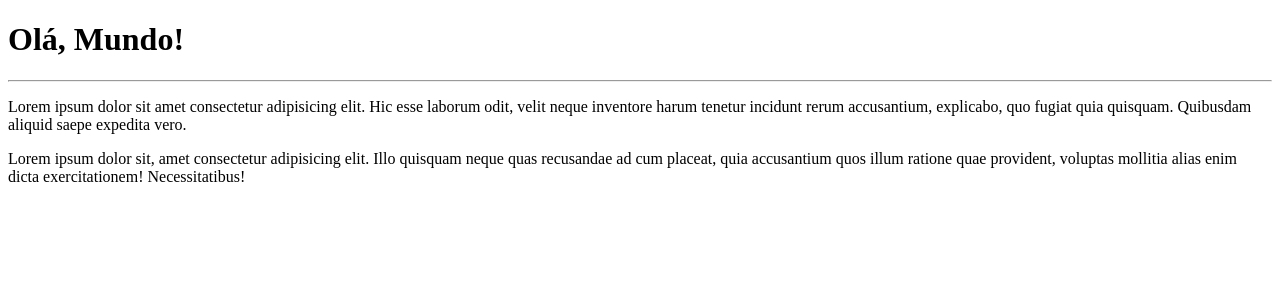
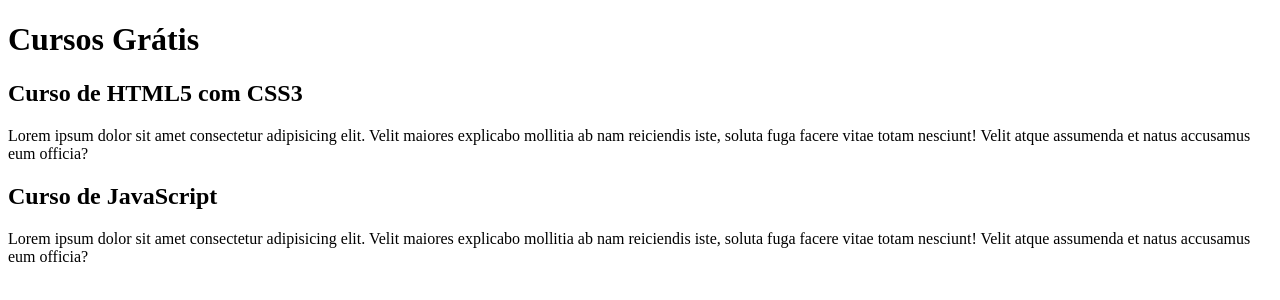
Before and after one commit to lucasufc/Ola-Mundo, a plain HTML site: page site-exemplo/index.html in a window 1280 px wide. Drawn offline with Linux system fonts and the light colour scheme.

Commit message:
Comecei a escrever o conteúdo

```diff
--- a/site-exemplo/index.html
+++ b/site-exemplo/index.html
@@ -7,9 +7,18 @@
     <title>Meu primeiro site em repositório</title>
 </head>
 <body>
-    <h1>Olá, Mundo!</h1>
-    <hr>
-    <p>Lorem ipsum dolor sit amet consectetur adipisicing elit. Hic esse laborum odit, velit neque inventore harum tenetur incidunt rerum accusantium, explicabo, quo fugiat quia quisquam. Quibusdam aliquid saepe expedita vero.</p>
-    <p>Lorem ipsum dolor sit, amet consectetur adipisicing elit. Illo quisquam neque quas recusandae ad cum placeat, quia accusantium quos illum ratione quae provident, voluptas mollitia alias enim dicta exercitationem! Necessitatibus!</p>
+    <main>
+        <header>
+            <h1>Cursos Grátis</h1>
+        </header>
+        <article>
+            <h2>Curso de HTML5 com CSS3</h2>
+            <p>Lorem ipsum dolor sit amet consectetur adipisicing elit. Velit maiores explicabo mollitia ab nam reiciendis iste, soluta fuga facere vitae totam nesciunt! Velit atque assumenda et natus accusamus eum officia?</p>
+        </article>
+        <article>
+            <h2>Curso de JavaScript</h2>
+            <p>Lorem ipsum dolor sit amet consectetur adipisicing elit. Velit maiores explicabo mollitia ab nam reiciendis iste, soluta fuga facere vitae totam nesciunt! Velit atque assumenda et natus accusamus eum officia?</p>
+        </article>
+    </main>
 </body>
 </html>
```
